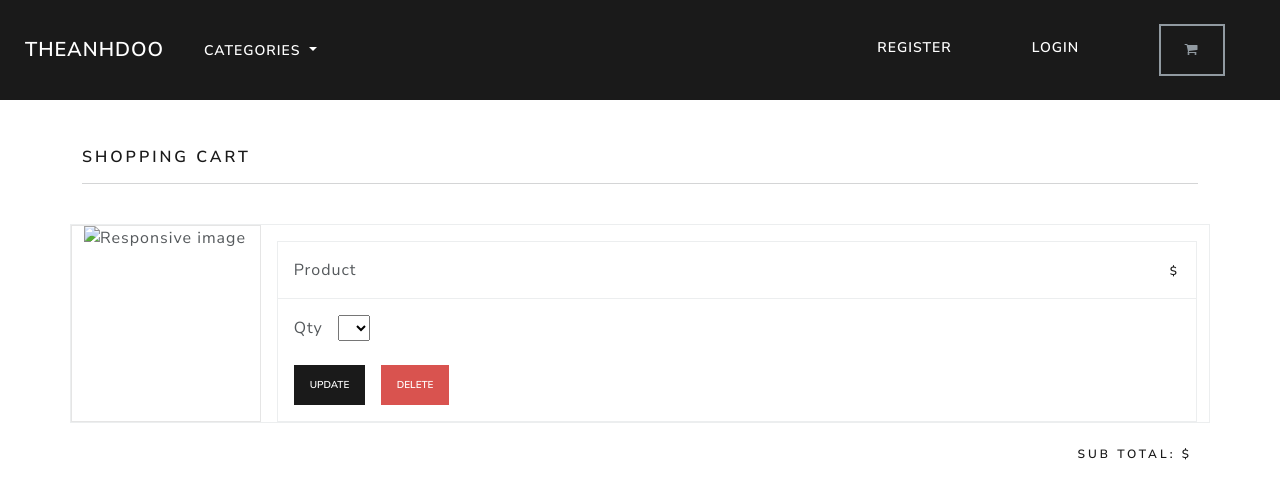
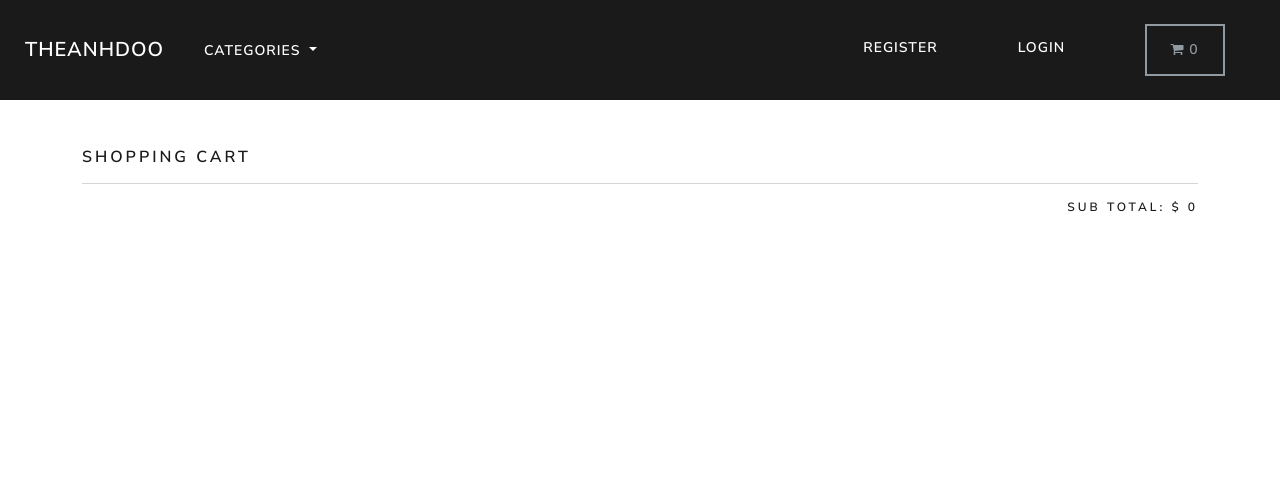
Before and after one commit to TheAnhDoo/Ecommerce-website-project, a Django app: page /cart/ in a window 1280 px wide. Shown: the top 499 px of the page. Run offline with Django 5.2, Linux system fonts and the light colour scheme; data comes from the database, SQL or seed files in the repository; both versions use the stored data as it was after the commit; some libraries are stand-ins or nearby versions.

Commit message:
Update Cart app

```diff
--- a/ecommerce/cart/cart.py
+++ b/ecommerce/cart/cart.py
@@ -1,4 +1,9 @@
+from decimal import Decimal
+from store.models import Product
+
 #Sessions handling
+
+
 class Cart():
     def __init__(self, request):
 
@@ -33,3 +38,41 @@
 
 
         pass
+
+
+    def __len__(self):
+        #.values()  method -> get the total number of items in the cart
+        return sum(item['qty'] for item in self.cart.values())
+        # (item['qty'] for item in self.cart.values()) -> get all of the session data in the cart and add up total quantity of items in the card that we selected using sum() method
+
+    def __iter__(self):
+
+        all_product_ids = self.cart.keys() # get all of the product IDs of our products in the cart -> the product ID is a part of the cart key
+
+        #select all of the products with the ID in the database, matches the IDs of what in our shopping cart
+
+        products = Product.objects.filter(id__in=all_product_ids)
+
+        #Copy an instance of the session data
+        cart = self.cart.copy()
+
+        #Add some informations from the database for each matching product
+        for product in products:
+
+            cart[str(product.id)]['product'] = product
+
+
+        #caculating total price for each items in our shopping cart
+        for item in cart.values():
+            #convert price from string to decimal
+            item['price'] = Decimal(item['price'])
+            #caculating the total cost of a item in our shopping cart
+            item['total'] = item['price'] * item['qty']
+
+            yield item
+
+
+    #Caculate the total price in the shopping cart by looping through all item's total prices and calculate using sum()
+    def get_total(self):
+        #return sum(Decimal(item['price'] * item['qty']) for item in self.cart.values())
+        return sum(Decimal(item['total']) for item in self.cart.values())
--- a/ecommerce/cart/context_processors.py
+++ b/ecommerce/cart/context_processors.py
@@ -4,3 +4,5 @@
 def cart(request):
 
     return {'cart': Cart(request)}
+
+#Using context_processor to make the cart available throughout the application
--- a/ecommerce/cart/templates/cart/cart-summary.html
+++ b/ecommerce/cart/templates/cart/cart-summary.html
@@ -15,22 +15,29 @@
 
 	<hr>
 
+  {% for item in cart %} <!--Looping to check the items in the cart-->
+
+  {% with product=item.product %} <!--Assign that item to the product-->
+
+
+
+
       <br>
 
       <div class="row mb-4 border product-item">
 
         <div class="col-md-3 col-lg-2 order-md-first bg-light">
 
-            <img class="img-fluid mx-auto d-block" width="200px" alt="Responsive image" src=""> <!-- Product image -->
+            <img class="img-fluid mx-auto d-block" width="200px" alt="Responsive image" src="{{product.image.url}}"> <!-- Product image -->
 
         </div>
 
 
         <div class="col-md-9 col-lg-10 ps-md-3 ps-lg-10">
 
-          <a href="" class="text-decoration-none text-reset"> <!-- Product get absolute url -->
+          <a href="{{ product.get_absolute_url }}" class="text-decoration-none text-reset"> <!-- Product get absolute url -->
 
-            <h1 class="h5 pt-2"> <!-- Product title --> </h1>
+            <h1 class="h5 pt-2"> {{ product.title }}</h1><!-- Product title -->
 
           </a>
 
@@ -42,7 +49,7 @@
 
                 <div class="col-6"> Product </div>
 
-                <div class="col-6 text-end"><span class="h6 fw-bold">$ <!-- Product price --> </span></div>
+                <div class="col-6 text-end"><span class="h6 fw-bold">$ {{product.price}} / $ {{ item.total }} </span></div><!-- Product price and total item's price-->
 
               </div>
 
@@ -62,7 +69,7 @@
 
                     <option selected>
 
-                        {{item.qty}}
+                        {{item.qty}} <!--Check the selected items-->
 
                     </option>
 
@@ -105,17 +112,27 @@
 
     </div>
 
+    {% endwith %}
 
+    {% endfor %}
 
       <div class="col-12 text-end">
 
-        <div class="h6 fw-bold"> Sub total: $ <div id="total" class="d-inline-flex"> <!-- cart.get_total --> </div></div>
+        <div class="h6 fw-bold"> Sub total: $ <div id="total" class="d-inline-flex"> {{ cart.get_total }} </div></div> <!-- cart.get_total -->
 
       </div>
 
 
     </div>
 
+    <br>
+
+
+
+
+
+
+  </br>
 
  </main>
 
--- a/ecommerce/cart/views.py
+++ b/ecommerce/cart/views.py
@@ -10,7 +10,10 @@
 # Create your views here.
 
 def cart_summary(request):
-    return render(request, 'cart/cart-summary.html')
+
+    cart = Cart(request)
+
+    return render(request, 'cart/cart-summary.html', {'cart':cart})
 
 def cart_add(request):
     #AJAX script communication with the backend
@@ -24,10 +27,15 @@
         product = get_object_or_404(Product, id=product_id)
 
         cart.add(product=product, product_qty=product_quantity)
+        #For testing purposes
+        #response = JsonResponse({'The product is called: ': product.title, ' and the product quantity is: ': product_quantity})
 
-        response = JsonResponse({'The product is called: ': product.title, ' and the product quantity is: ': product_quantity})
+        cart_quantity = cart.__len__()
 
+        response = JsonResponse({'qty': cart_quantity})
         return response
+
+
 def cart_delete(request):
     pass
 
--- a/ecommerce/ecommerce/settings.py
+++ b/ecommerce/ecommerce/settings.py
@@ -67,8 +67,8 @@
                 'django.template.context_processors.request',
                 'django.contrib.auth.context_processors.auth',
                 'django.contrib.messages.context_processors.messages',
-                'store.views.categories', #Updated
-                'cart.context_processors.cart',
+                'store.views.categories', #Updated, context_processor to make the categories available throughout the application
+                'cart.context_processors.cart', #Using context_processor to make the cart available throughout the application
 
             ],
         },
--- a/ecommerce/store/templates/store/base.html
+++ b/ecommerce/store/templates/store/base.html
@@ -139,7 +139,24 @@
 
                         <i class="fa fa-shopping-cart" aria-hidden="true"> </i>
 
+                        <div id="cart-qty" class="d-inline-flex">
 
+                            {% with qty_amount=cart|length %}
+
+                                {% if qty_amount > 0 %}
+                                    {{ qty_amount }}
+
+
+                                    {% else %}
+
+                                        0
+
+                                {% endif %}
+
+
+                            {% endwith %}
+
+                        </div>
                     </a>
 
                 </li>
```
Also changed, not shown: ecommerce/store/templates/store/product-info.html (+6 -2 lines), ecommerce/db.sqlite3.
